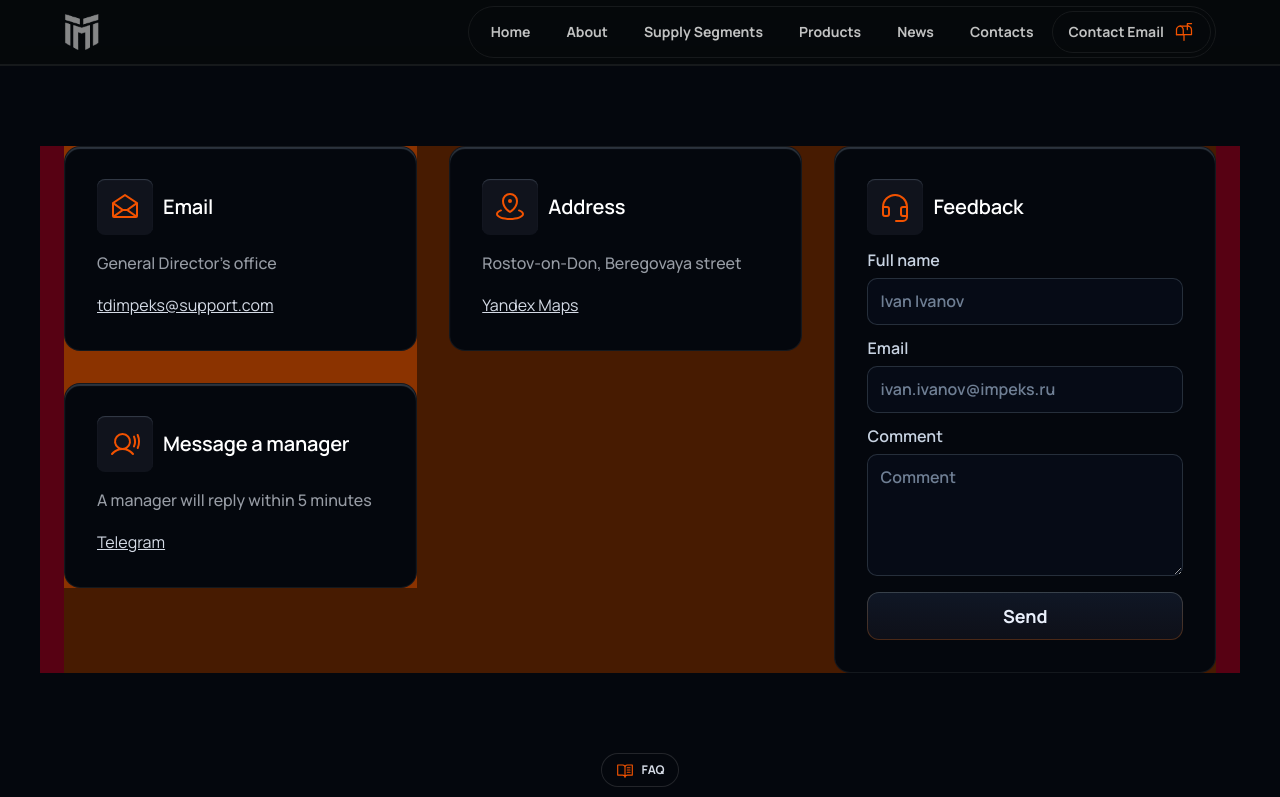
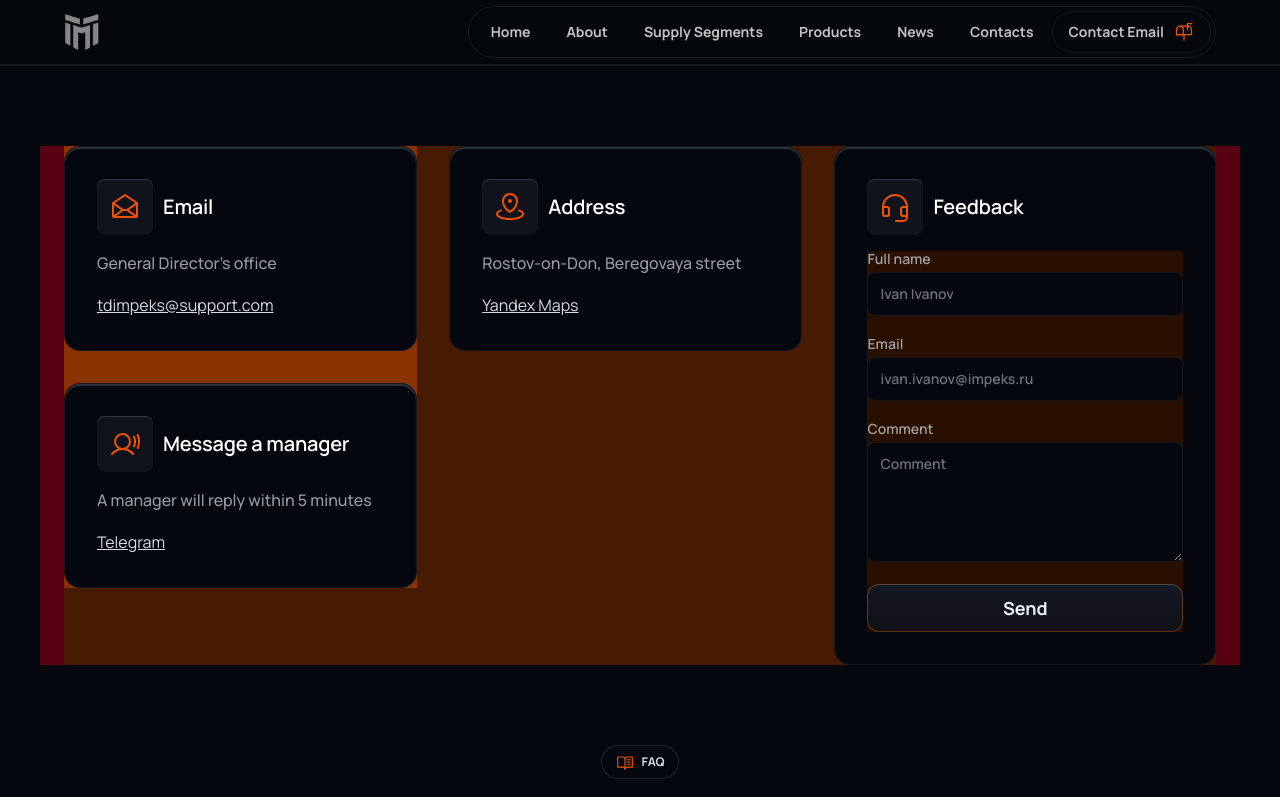
Before and after one commit to dmitriylmao/impexcoal, a Next.js app: page /en/contacts in a window 1280 px wide. Shown: the top 797 px of the page. Built offline with nearby package versions, Linux system fonts and the light colour scheme.

Commit message:
styles for contact page #2

```diff
--- a/src/app/[lang]/contacts/page.module.css
+++ b/src/app/[lang]/contacts/page.module.css
@@ -98,14 +98,15 @@
 
 .form {
   display: grid;
-  gap: 14px;
+  gap: 20px;
+  background-color: #280f00;
 }
 
 .label {
   display: grid;
-  gap: 8px;
-  color: #c8d3e2;
-  font-size: 16px;
+  gap: 4px;
+  color: rgba(213,219,230,0.7);
+  font-size: 14px;
   line-height: 1.2;
   font-weight: 600;
 }
@@ -113,30 +114,32 @@
 .input,
 .textarea {
   width: 100%;
-  border: 1px solid rgba(207, 231, 255, 0.16);
-  border-radius: 10px;
-  background: rgba(8, 15, 28, 0.66);
-  color: #eaf1fb;
-  font-size: 16px;
+  border: 1px solid rgba(216, 231, 242, 0.07);
+  border-radius: 8px;
+  background-color: #04070d;
+  color: rgb(213, 219, 230);
+  font-size: 14px;
+  font-weight: 600;
   line-height: 1.3;
   padding: 12px 12px;
   outline: none;
-  transition: border-color 0.2s ease;
+  transition: border-color 0.4s ease-in-out;
 }
 
 .input::placeholder,
 .textarea::placeholder {
-  color: #6f7f94;
+  color: rgba(213, 219, 230, 0.5);
 }
 
 .input:focus,
 .textarea:focus {
-  border-color: rgba(240, 120, 44, 0.42);
+  border-color: rgba(216, 231, 242, 0.2);
 }
 
 .textarea {
   resize: vertical;
-  min-height: 122px;
+  min-height: 120px;
+  max-height: 400px;
 }
 
 .submitButton {
```
